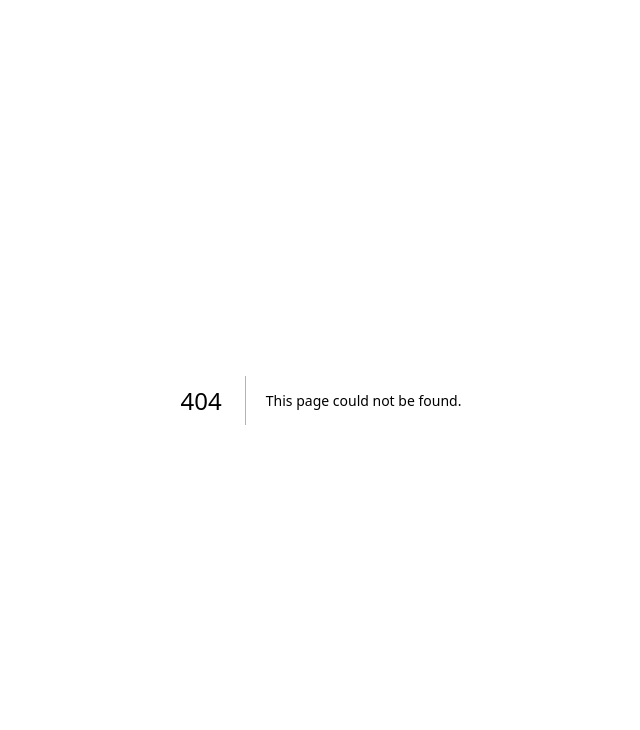
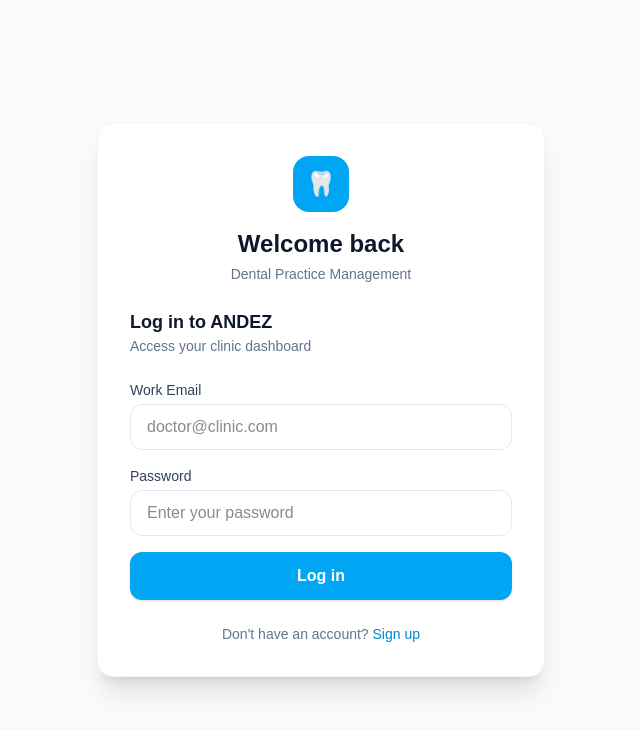
Before and after one commit to insaneyoutube46-arch/Andez, a Next.js app: page /login in a window 1280 px wide. Before the commit this address had no page. Shown: the top 730 px of the page, without its empty margins (319-959 px from the left). Built offline with nearby package versions, Linux system fonts and the light colour scheme; no server answers.

Commit message:
fix: agregar login, lib supabase y signup profesional - fix 404 produccion

```diff
--- /dev/null
+++ b/app/login/page.tsx
@@ -0,0 +1,103 @@
+'use client'
+
+import { useState } from 'react'
+import { useRouter } from 'next/navigation'
+import { createClient } from '@/lib/supabase/client'
+
+export default function LoginPage() {
+  const [email, setEmail] = useState('')
+  const [password, setPassword] = useState('')
+  const [loading, setLoading] = useState(false)
+  const [error, setError] = useState('')
+  const router = useRouter()
+  const supabase = createClient()
+
+  async function handleSubmit(e) {
+    e.preventDefault()
+    setLoading(true)
+    setError('')
+
+    const { error: signInError } = await supabase.auth.signInWithPassword({
+      email,
+      password,
+    })
+
+    if (signInError) {
+      setError(signInError.message)
+      setLoading(false)
+      return
+    }
+
+    router.push('/dashboard')
+  }
+
+  return (
+    <div className="min-h-screen bg-slate-50 flex items-center justify-center p-4">
+      <div className="w-full max-w-md bg-white rounded-2xl shadow-xl border border-slate-100 p-8">
+        <div className="flex flex-col items-center mb-6">
+          <div className="w-14 h-14 bg-sky-500 rounded-2xl flex items-center justify-center text-2xl mb-4">
+            🦷
+          </div>
+          <h1 className="text-2xl font-bold text-slate-900">Welcome back</h1>
+          <p className="text-sm text-slate-500 mt-1">Dental Practice Management</p>
+        </div>
+
+        <div className="mb-6">
+          <h2 className="text-lg font-semibold text-slate-900">Log in to ANDEZ</h2>
+          <p className="text-sm text-slate-500">Access your clinic dashboard</p>
+        </div>
+
+        {error && (
+          <div className="mb-4 text-sm text-red-600 bg-red-50 border border-red-100 rounded-xl px-4 py-2.5">
+            {error}
+          </div>
+        )}
+
+        <form onSubmit={handleSubmit} className="space-y-4">
+          <div>
+            <label className="block text-sm font-medium text-slate-700 mb-1">
+              Work Email
+            </label>
+            <input
+              type="email"
+              value={email}
+              onChange={(e) => setEmail(e.target.value)}
+              placeholder="doctor@clinic.com"
+              required
+              className="w-full rounded-xl border border-slate-200 px-4 py-2.5 focus:outline-none focus:ring-2 focus:ring-sky-500"
+            />
+          </div>
+
+          <div>
+            <label className="block text-sm font-medium text-slate-700 mb-1">
+              Password
+            </label>
+            <input
+              type="password"
+              value={password}
+              onChange={(e) => setPassword(e.target.value)}
+              placeholder="Enter your password"
+              required
+              className="w-full rounded-xl border border-slate-200 px-4 py-2.5 focus:outline-none focus:ring-2 focus:ring-sky-500"
+            />
+          </div>
+
+          <button
+            type="submit"
+            disabled={loading}
+            className="w-full bg-sky-500 text-white rounded-xl py-3 font-semibold hover:bg-sky-600 shadow-sm disabled:opacity-50"
+          >
+            {loading ? 'Logging in...' : 'Log in'}
+          </button>
+        </form>
+
+        <p className="text-center text-sm text-slate-500 mt-6">
+          Don&apos;t have an account?{' '}
+          <a href="/signup" className="text-sky-600 font-medium">
+            Sign up
+          </a>
+        </p>
+      </div>
+    </div>
+  )
+}
--- /dev/null
+++ b/lib/supabase/client.ts
@@ -0,0 +1,8 @@
+import { createBrowserClient } from '@supabase/ssr'
+
+export function createClient() {
+  return createBrowserClient(
+    process.env.NEXT_PUBLIC_SUPABASE_URL!,
+    process.env.NEXT_PUBLIC_SUPABASE_ANON_KEY!
+  )
+}
--- /dev/null
+++ b/lib/supabase/server.ts
@@ -0,0 +1,27 @@
+import { createServerClient } from '@supabase/ssr'
+import { cookies } from 'next/headers'
+
+export async function createClient() {
+  const cookieStore = await cookies()
+
+  return createServerClient(
+    process.env.NEXT_PUBLIC_SUPABASE_URL!,
+    process.env.NEXT_PUBLIC_SUPABASE_ANON_KEY!,
+    {
+      cookies: {
+        getAll() {
+          return cookieStore.getAll()
+        },
+        setAll(cookiesToSet) {
+          try {
+            cookiesToSet.forEach(({ name, value, options }) =>
+              cookieStore.set(name, value, options)
+            )
+          } catch {
+            // Se puede ignorar si se llama desde un Server Component
+          }
+        },
+      },
+    }
+  )
+}
--- a/package.json
+++ b/package.json
@@ -2,9 +2,7 @@
   "name": "andez",
   "version": "0.1.0",
   "private": true,
-  "scripts": {
-    "dev": "next dev",
-    "build": "next build",
+  "scripts": {"dev": "next dev --webpack",    "build": "next build",
     "start": "next start",
     "lint": "eslint"
   },
```
